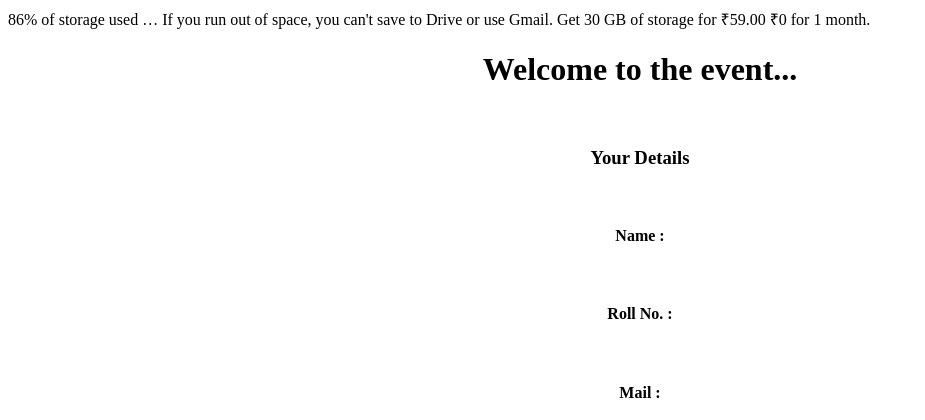
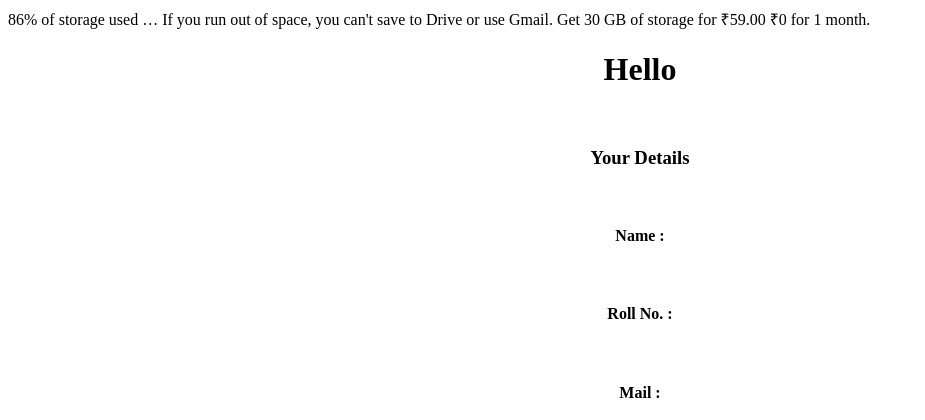
Before and after one commit to Rithika2284/Week-3, a Flask app: template templates/result.html in a window 1280 px wide. Shown: the top 420 px of the page, without its empty margins (0-925 px from the left). Run offline with Flask 3, Linux system fonts and the light colour scheme; the template is opened without the code that fills it, so the values that code supplies are empty.

Commit message:
commit into branch

```diff
--- a/templates/result.html
+++ b/templates/result.html
@@ -6,7 +6,7 @@
     </head>
     <body>
         <center>
-            <h1>Welcome to the event...</h1><br>
+            <h1>Hello</h1><br>
             <h3>Your Details</h3><br>
             <h4>Name : </h4><p>{{name}}</p><br>
             <h4>Roll No. : </h4><p>{{roll}}</p><br>
```
